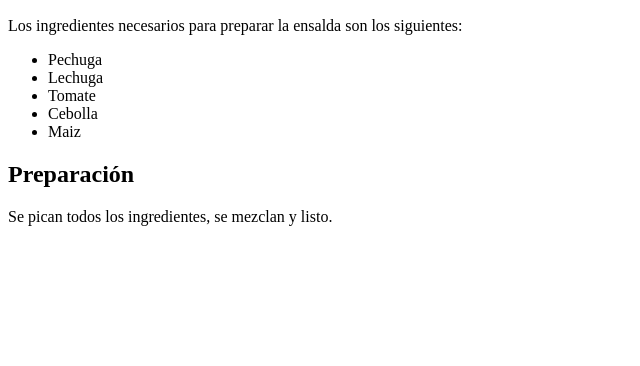
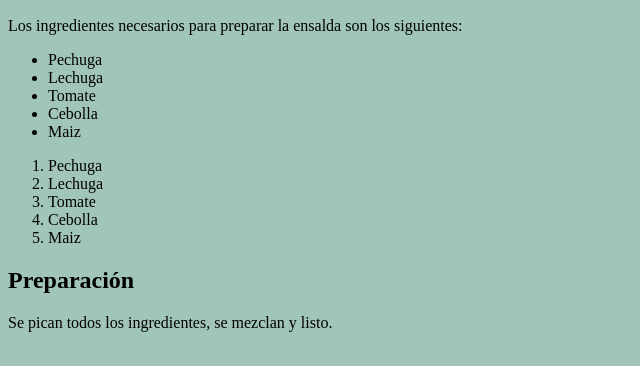
Before and after one commit to EdgarMont/aspirantes-mir-html-y-css, a plain HTML site: page ejercicio1-html-y-css/index.html in a window 1280 px wide. Shown: the part 434-800 px from the top of the page, without its empty margins (0-640 px from the left). Drawn offline with Linux system fonts and the light colour scheme.

Commit message:
Ultimos cambios en bonus

```diff
--- a/ejercicio1-html-y-css/estilos.css
+++ b/ejercicio1-html-y-css/estilos.css
@@ -1,3 +1,7 @@
 h1 {
     color: brown;
 }
+
+body {
+    background-color: rgb(162, 197, 185);
+}
--- a/ejercicio1-html-y-css/index.html
+++ b/ejercicio1-html-y-css/index.html
@@ -18,6 +18,12 @@
         <li>Cebolla</li>
         <li>Maiz</li>
     </ul>
+    <ol><li>Pechuga</li>
+        <li>Lechuga</li>
+        <li>Tomate</li>
+        <li>Cebolla</li>
+        <li>Maiz</li>
+    </ol>
     <h2>Preparación</h2>
     <p>Se pican todos los ingredientes, se mezclan y listo.</p>
 </body>
```
